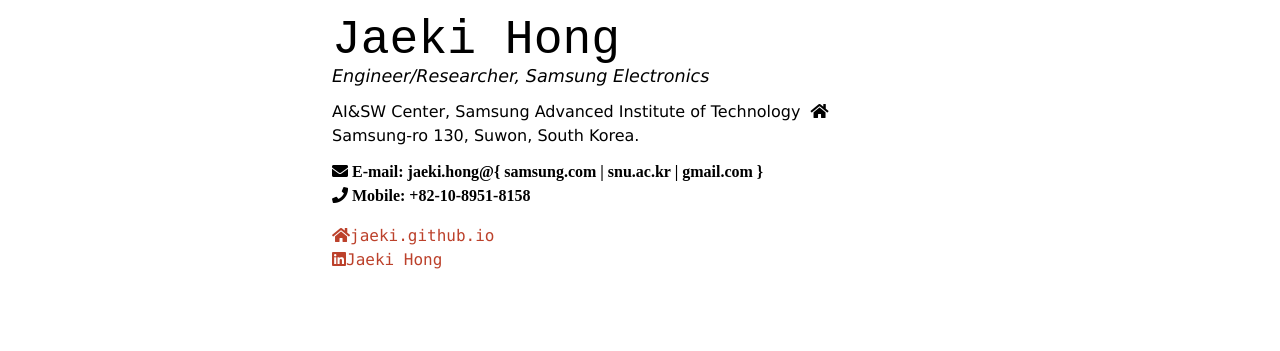
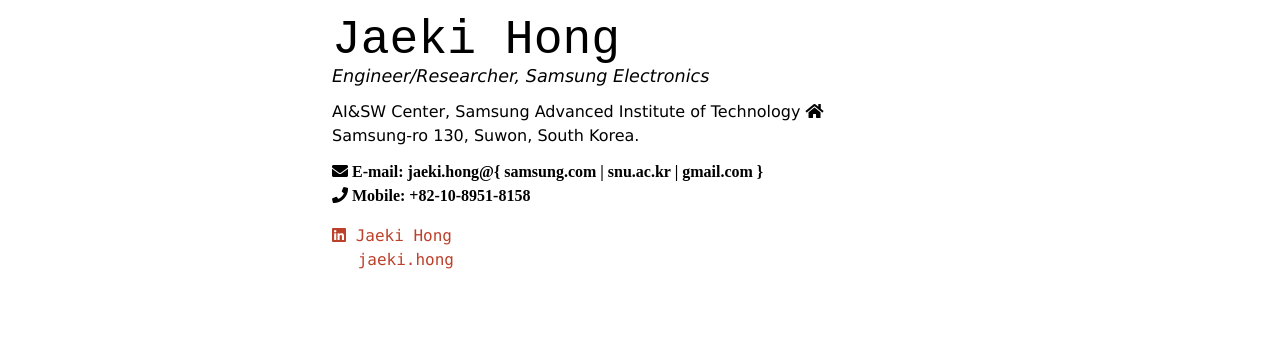
Before and after one commit to Jaeki/jaeki.github.io, a Jekyll site: the page built from index.md, in a window 1280 px wide. Shown: the top 351 px of the page. Built offline with Jekyll 4.4.1, drawn with Linux system fonts in a browser that asks for light colours; nearby versions of some CDN libraries; a style sheet for code colours, icons or effects is not loaded.

Commit message:
Update index.md

```diff
--- a/index.md
+++ b/index.md
@@ -5,14 +5,14 @@ title: Jaeki Hong's CV
 # Jaeki Hong
 Engineer/Researcher, Samsung Electronics
 
-AI&SW Center, Samsung Advanced Institute of Technology &nbsp;<a href="https://www.sait.samsung.co.kr/"><i class="fas fa-home"></i></a> <br/>
+AI&SW Center, Samsung Advanced Institute of Technology <a href="https://www.sait.samsung.co.kr/"><i class="fas fa-home"></i></a> <br/>
 Samsung-ro 130, Suwon, South Korea.<br/>
 
 <i class="fas fa-envelope"> E-mail: jaeki.hong@{ samsung.com | snu.ac.kr | gmail.com }</i> <br/>
 <i class="fas fa-phone"> Mobile: +82-10-8951-8158
 <div id="webaddress">
-  <a href="https://jaeki.github.io"><i class="fas fa-home"></i>jaeki.github.io</a><br/>
-  <a href="https://www.linkedin.com/in/jaeki-hong-39393165/"><i class="fab fa-linkedin"></i>Jaeki Hong</a>
+  <a href="https://www.linkedin.com/in/jaeki-hong-39393165/"><i class="fab fa-linkedin"></i> Jaeki Hong</a> <br/>
+  <a href="https://www.instagram.com/jaeki.hong/"><i class="fas fa-instagram"></i> jaeki.hong</a>
 </div>
 
 ## Education
```
